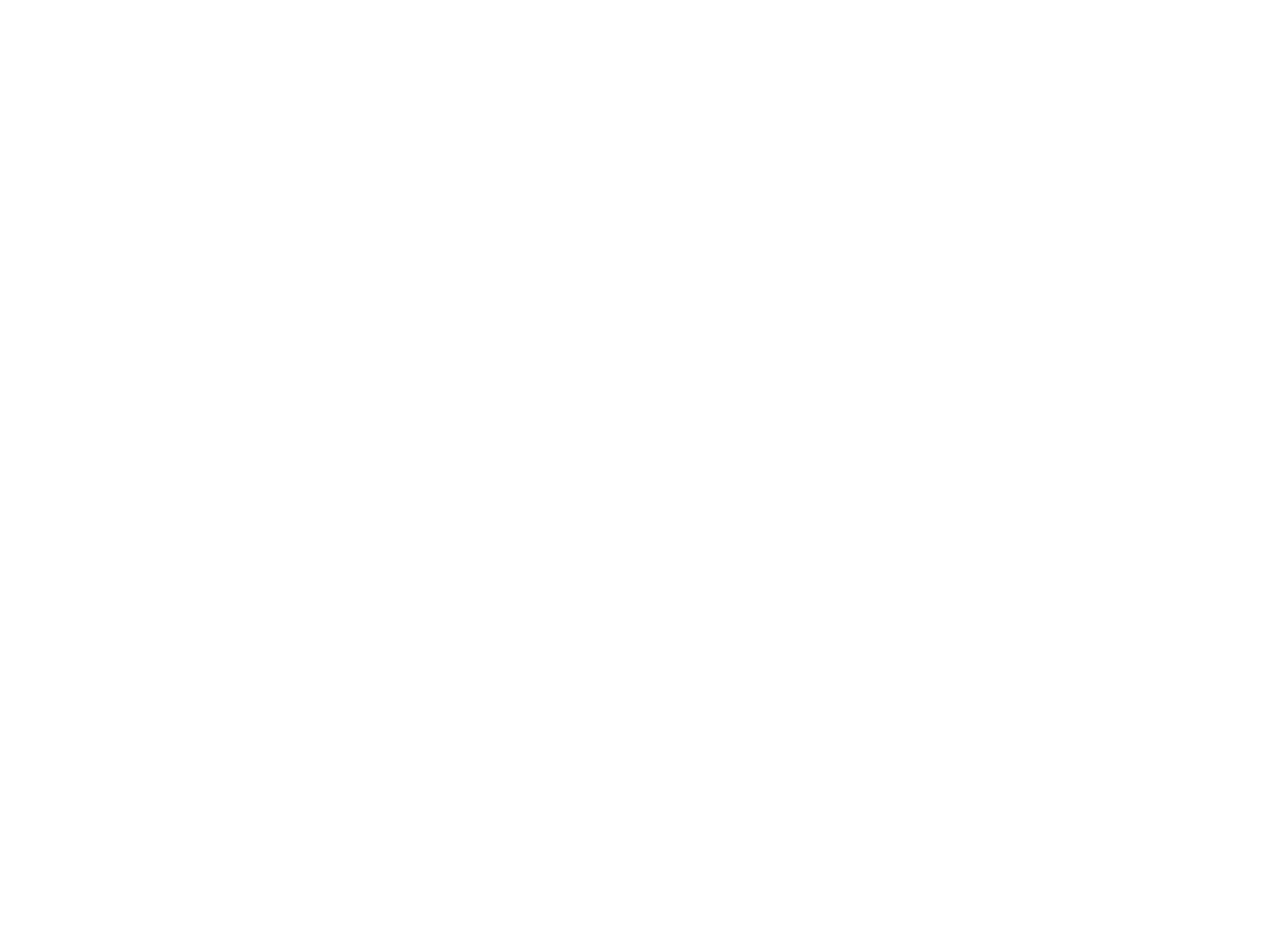
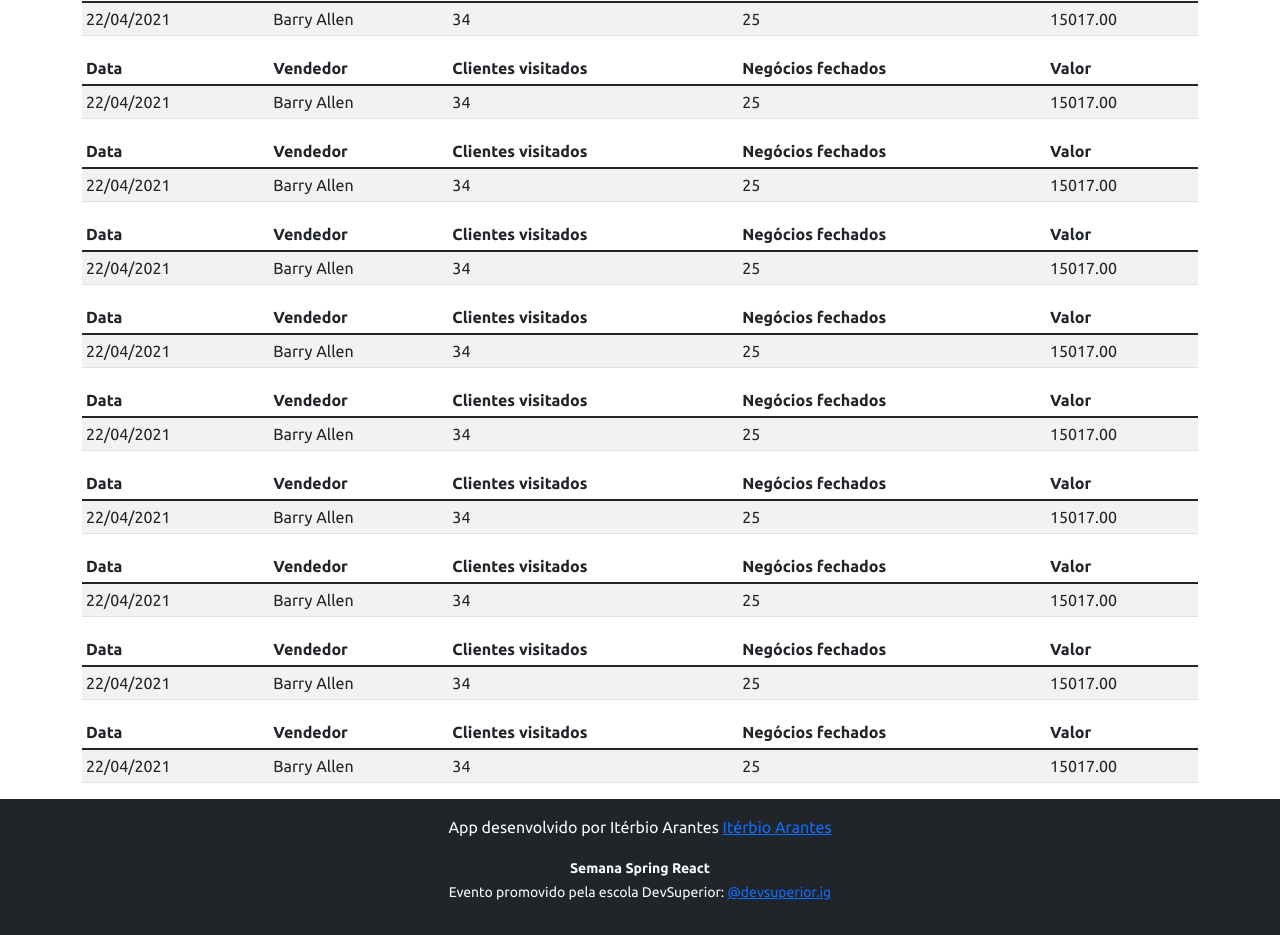
Before and after one commit to IterbioArantes/dashboard-project, a React (Create React App) app in the folder frontend/: page / in a window 1280 px wide. Shown: the part 160-1095 px from the top of the page. Before the commit the page ends 800 px from the top, so only its background shows below. Built offline with nearby package versions, Linux system fonts and the light colour scheme.

Commit message:
Static Components

```diff
--- a/frontend/src/App.tsx
+++ b/frontend/src/App.tsx
@@ -1,10 +1,29 @@
-import React from 'react';
+
+import DataTable from "components/DataTable";
+import Footer from "components/Footer";
+import NavBar from "components/NavBar";
+import React from "react";
 
 function App() {
   return (
-    <div>
-      <h1 className='text-primary'>AAA</h1>
-    </div>
+    <>
+      <NavBar/>
+      <div className="container">
+        <h1 className="text-primary">AAA</h1>
+
+        <DataTable/>
+        <DataTable/>
+        <DataTable/>
+        <DataTable/>
+        <DataTable/>
+        <DataTable/>
+        <DataTable/>
+        <DataTable/>
+        <DataTable/>
+        <DataTable/>
+      </div>
+      <Footer/>
+    </>
   );
 }
 
--- /dev/null
+++ b/frontend/src/components/DataTable/index.tsx
@@ -0,0 +1,28 @@
+function DataTable() {
+  return (
+    <div className="table-responsive">
+      <table className="table table-striped table-sm">
+        <thead>
+          <tr>
+            <th>Data</th>
+            <th>Vendedor</th>
+            <th>Clientes visitados</th>
+            <th>Negócios fechados</th>
+            <th>Valor</th>
+          </tr>
+        </thead>
+        <tbody>
+          <tr>
+            <td>22/04/2021</td>
+            <td>Barry Allen</td>
+            <td>34</td>
+            <td>25</td>
+            <td>15017.00</td>
+          </tr>
+        </tbody>
+      </table>
+    </div>
+  );
+}
+
+export default DataTable;
--- /dev/null
+++ b/frontend/src/components/Footer/index.tsx
@@ -0,0 +1,34 @@
+function Footer() {
+  return (
+      <footer className="footer mt-auto py-3 bg-dark">
+        <div className="container">
+          <p className="text-light">
+            App desenvolvido por {"Itérbio Arantes "}
+            <a
+              href="https://github.com/IterbioArantes"
+              target="_blank"
+              rel="noreferrer"
+            >
+              Itérbio Arantes
+            </a>
+          </p>
+          <p className="text-light">
+            <small>
+              <strong>Semana Spring React</strong>
+              <br />
+              Evento promovido pela escola DevSuperior:{" "}
+              <a
+                href="https://instagram.com/devsuperior.ig"
+                target="_blank"
+                rel="noreferrer"
+              >
+                @devsuperior.ig
+              </a>
+            </small>
+          </p>
+        </div>
+      </footer>
+  );
+}
+
+export default Footer;
--- /dev/null
+++ b/frontend/src/components/NavBar/index.tsx
@@ -0,0 +1,17 @@
+import ImgDsDark from "assets/img/ds-dark.svg"
+
+function NavBar() {
+  return (
+    <div>
+      <div className="d-flex flex-column flex-md-row align-items-center p-3 px-md-4 mb-3 bg-light border-bottom shadow-sm">
+        <div className="container">
+          <nav className="my-2 my-md-0 mr-md-3">
+            <img src={ImgDsDark} alt="DevSuperior" width="120" />
+          </nav>
+        </div>
+      </div>
+    </div>
+  );
+}
+
+export default NavBar;
```
Also changed, not shown: frontend/src/assets/img/ds-dark.svg (added).
